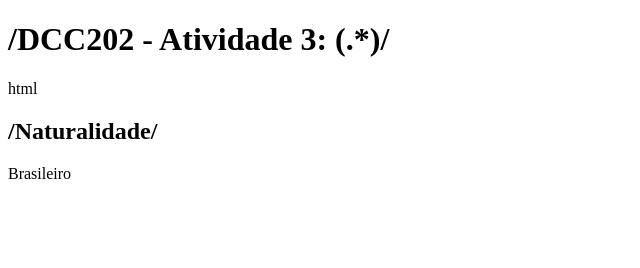
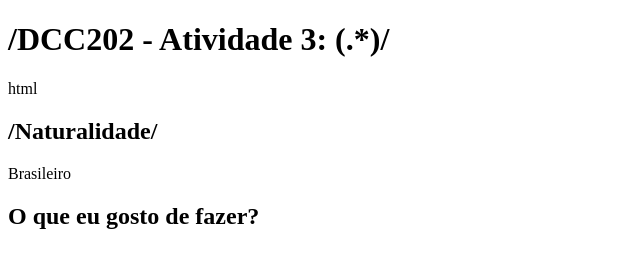
Before and after one commit to ufjf-dcc202/ufjf-dcc202-2023-3-a-atv3-joaopedrodaniel, a website: page index.html in a window 1280 px wide. Shown: the whole page, without its empty margins (0-640 px from the left). Drawn offline with Linux system fonts and the light colour scheme.

Commit message:
Adiciona um título à segunda seção

```diff
--- a/index.html
+++ b/index.html
@@ -8,7 +8,7 @@
 <body>
     <main><h1>/DCC202 - Atividade 3: (.*)/</h1><p>html</p>
     <section><h2>/Naturalidade/</h2><p>Brasileiro</p></section>
-    <section></section>
+    <section><h2>O que eu gosto de fazer?</h2></section>
     </main>
 </body>
 </html>
```
